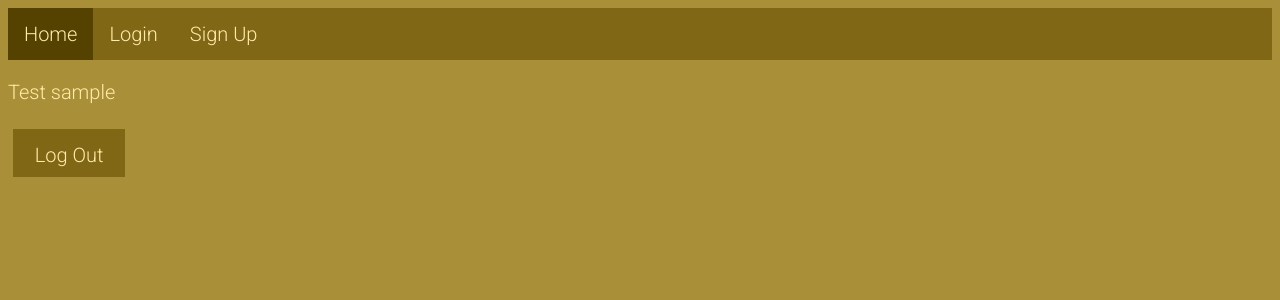
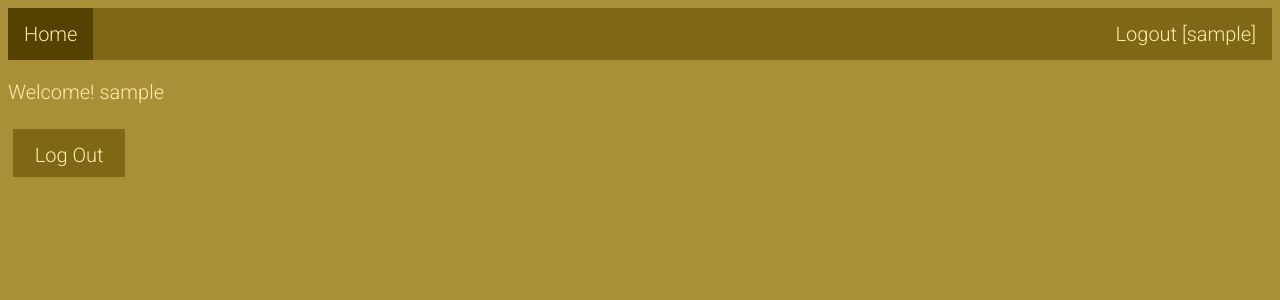
Before and after one commit to rubenhesselink/django-shoe-store, a Django app: page / in a window 1280 px wide. Shown: the top 300 px of the page. Run offline with Django 4.2, Linux system fonts and the light colour scheme; the visitor is signed in with stand-in values (Sample User, id 1).

Commit message:
Version 0.0.5.1 (Fixed SCSS)

```diff
--- a/static/base/css/main.css
+++ b/static/base/css/main.css
@@ -56,18 +56,8 @@ body main form#auth-form div.input-field input {
   margin-bottom: auto;
 }
 
-.nav ul {
-  list-style-type: none;
-  margin: 0;
-  padding: 0;
-  top: 0;
-}
-
-.nav li {
+.nav a {
   float: left;
-}
-
-.nav li a {
   display: block;
   color: #FFEBAA;
   text-align: center;
@@ -75,11 +65,15 @@ body main form#auth-form div.input-field input {
   text-decoration: none;
 }
 
-.nav li a:hover {
+.nav .nav-right {
+  float: right;
+}
+
+.nav a:hover {
   background-color: #d4bb6aa6;
 }
 
-.nav .active {
+.nav a.active {
   background-color: #554100;
 }
 
--- a/static/base/scss/main.scss
+++ b/static/base/scss/main.scss
@@ -67,26 +67,21 @@ body {
     background-color: $secondary-background-color;
     overflow: hidden;
     margin-bottom: auto;
-    ul {
-        list-style-type: none;
-        margin: 0;
-        padding: 0;
-        top: 0;
-    }
-    li {
+    a {
         float: left;
-        a {
         display: block;
-            color: #FFEBAA;
+        color: $text-color;
         text-align: center;
         padding: 14px 16px;
         text-decoration: none;
     }
+    .nav-right {
+        float: right;
+    }
     a:hover {
         background-color: $hover-color;
     }
-    }
-    .active {
+    a.active {
         background-color: $active-color;
     }
 }
--- a/templates/base.html
+++ b/templates/base.html
@@ -8,11 +8,7 @@
     </head>
     <body>
         <div class="nav">
-            <ul>
-                <li><a class="active" href="{% url 'home' %}">Home</a></li>
-                <li><a href="{% url 'login' %}">Login</a></li>
-                <li><a href="{% url 'signup' %}">Sign Up</a></li>
-            </ul>
+            {% include 'navbar.html' %}
         </div>
         <main>
             {% block content %}{% endblock content %}
--- a/templates/home.html
+++ b/templates/home.html
@@ -4,11 +4,11 @@
 
 {% block content %}
     {% if user.is_authenticated %}
-        <p>Test {{ user.username }}</p>
+        <p>Welcome! {{ user.username }}</p>
         <a class="btn" href="{% url 'logout' %}">Log Out</a>
     {% else %}
         <p>You are not logged in</p>
-        <a class="btn" href="{% url 'login' %}">Log In</a>
+        <a class="btn" href="{% url 'login' %}">Login</a>
         <a class="btn" href="{% url 'signup' %}">Sign Up</a>
     {% endif %}
 {% endblock content %}
--- /dev/null
+++ b/templates/navbar.html
@@ -0,0 +1,10 @@
+<a class="active" href="{% url 'home' %}">Home</a>
+{% if not user.is_authenticated %}
+
+    <a href="{% url 'login' %}">Login</a>
+    <a href="{% url 'signup' %}">Sign Up</a>
+{% else %}
+    <div class="nav-right">
+        <a href="{% url 'logout' %}">Logout [{{ user.username }}]</a>
+    </div>
+{% endif %}
```
Also changed, not shown: 1 other file. Lines whose indentation alone changed are shown as unchanged.
